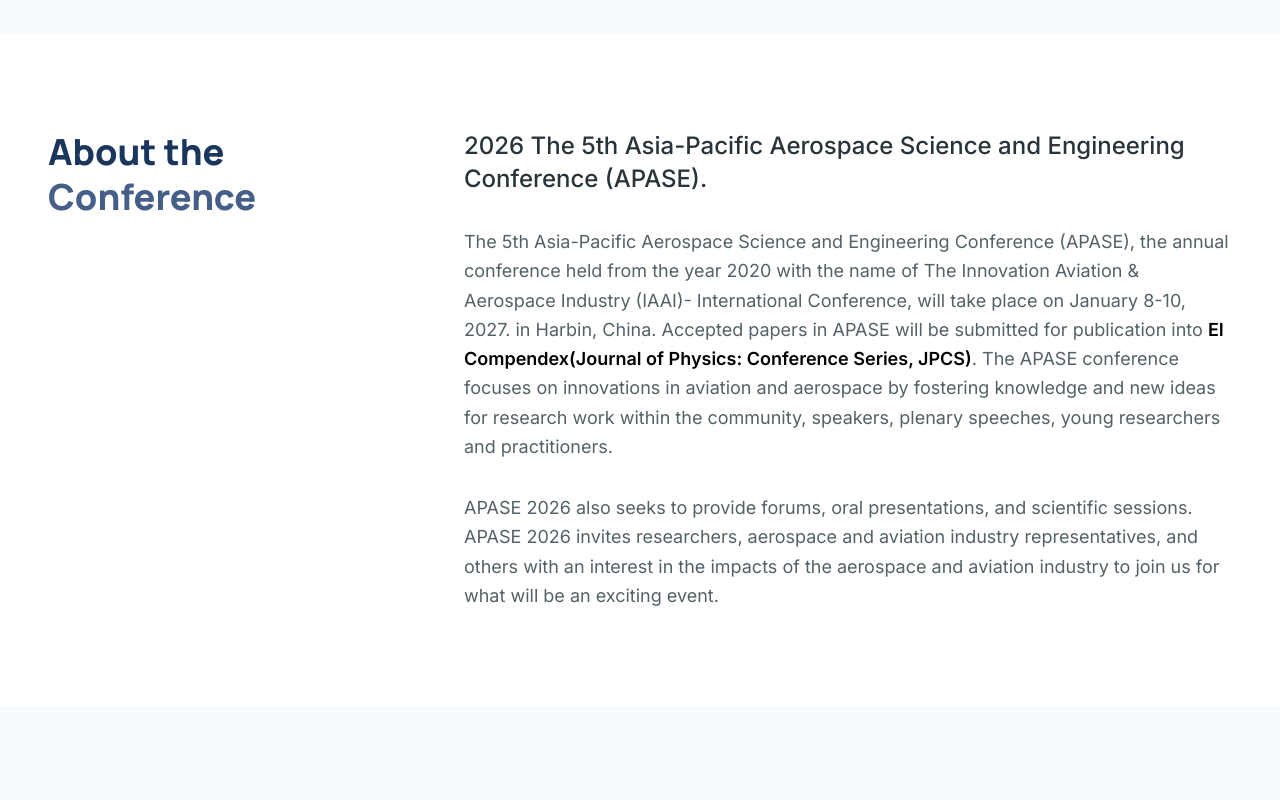
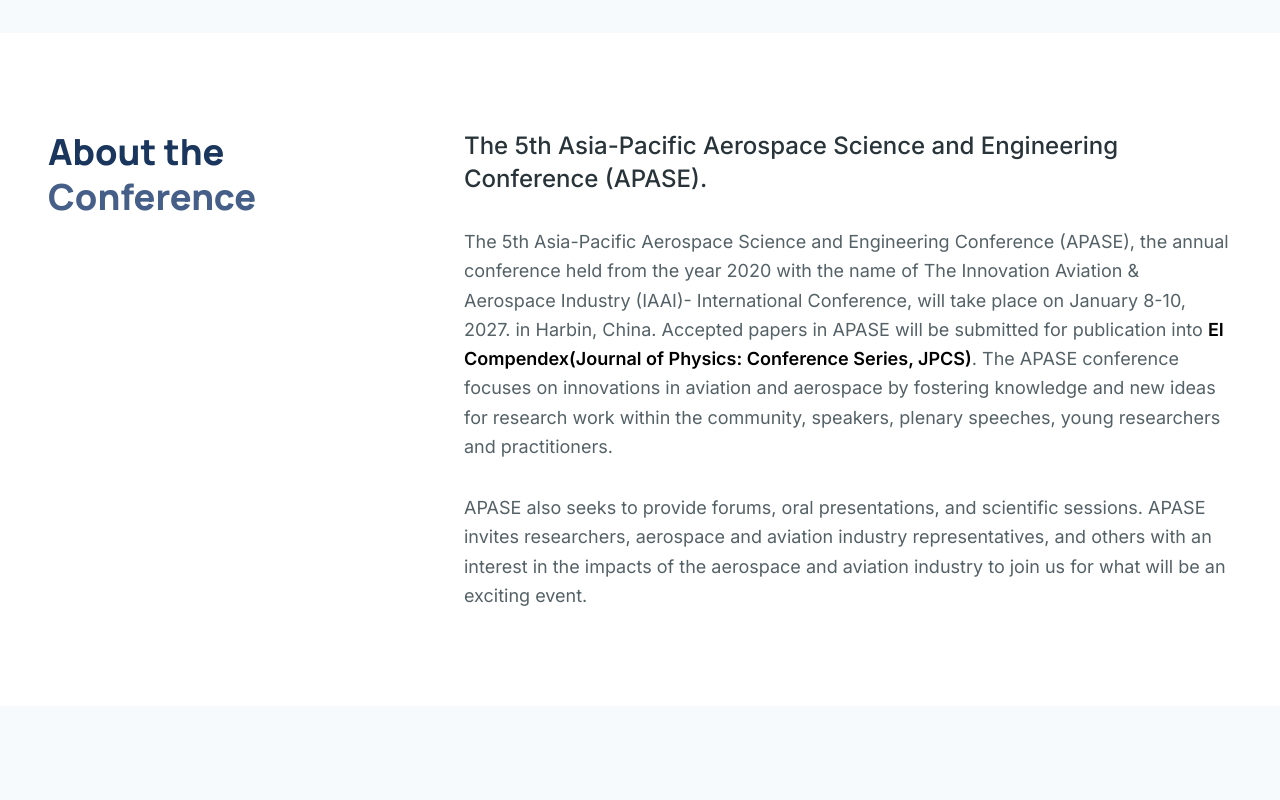
Before and after one commit to ascomlab/apase-web, a Next.js app: page / in a window 1280 px wide. Shown: the part 980-1780 px from the top of the page. Built offline with nearby package versions, Linux system fonts and the light colour scheme.

Commit message:
Update page.tsx

```diff
--- a/app/page.tsx
+++ b/app/page.tsx
@@ -201,7 +201,7 @@ const technicalTracks = [
 
 const publications = [
   {
-    year: "APASE 2026",
+    year: "APASE",
     title:
       "The 5th Asia-Pacific Aerospace Science and Engineering Conference",
     publisher: null,
@@ -340,7 +340,7 @@ export default function Home() {
             <div className="lg:col-span-8">
               <div className="max-w-3xl space-y-8">
                 <p className="font-body text-2xl text-on-surface leading-snug font-medium">
-                  2026 The 5th Asia-Pacific Aerospace Science and Engineering
+                  The 5th Asia-Pacific Aerospace Science and Engineering
                   Conference (APASE).
                 </p>
                 <p className="font-body text-lg text-on-surface-variant leading-relaxed">
@@ -359,8 +359,8 @@ export default function Home() {
                   speeches, young researchers and practitioners.
                 </p>
                 <p className="font-body text-lg text-on-surface-variant leading-relaxed">
-                  APASE 2026 also seeks to provide forums, oral presentations,
-                  and scientific sessions. APASE 2026 invites researchers,
+                  APASE also seeks to provide forums, oral presentations,
+                  and scientific sessions. APASE invites researchers,
                   aerospace and aviation industry representatives, and others
                   with an interest in the impacts of the aerospace and aviation
                   industry to join us for what will be an exciting event.
```
